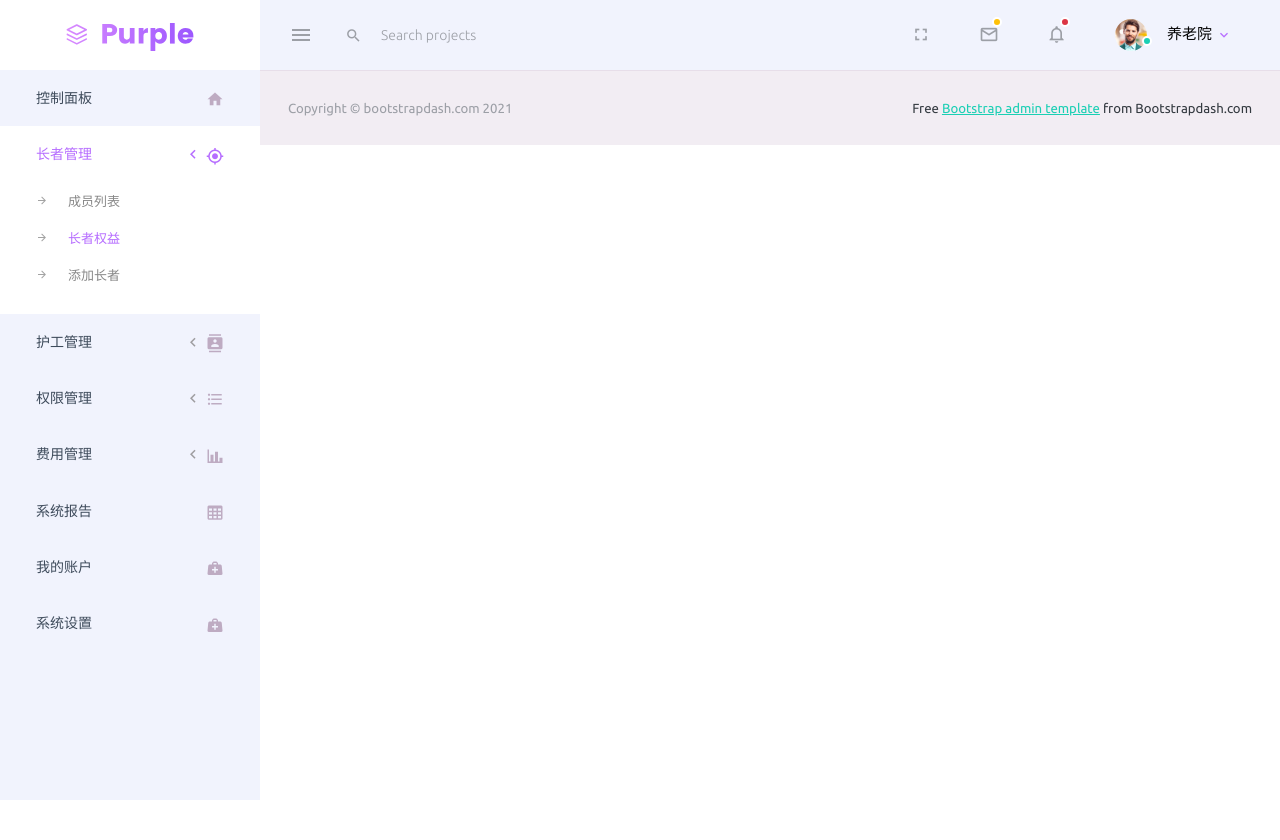
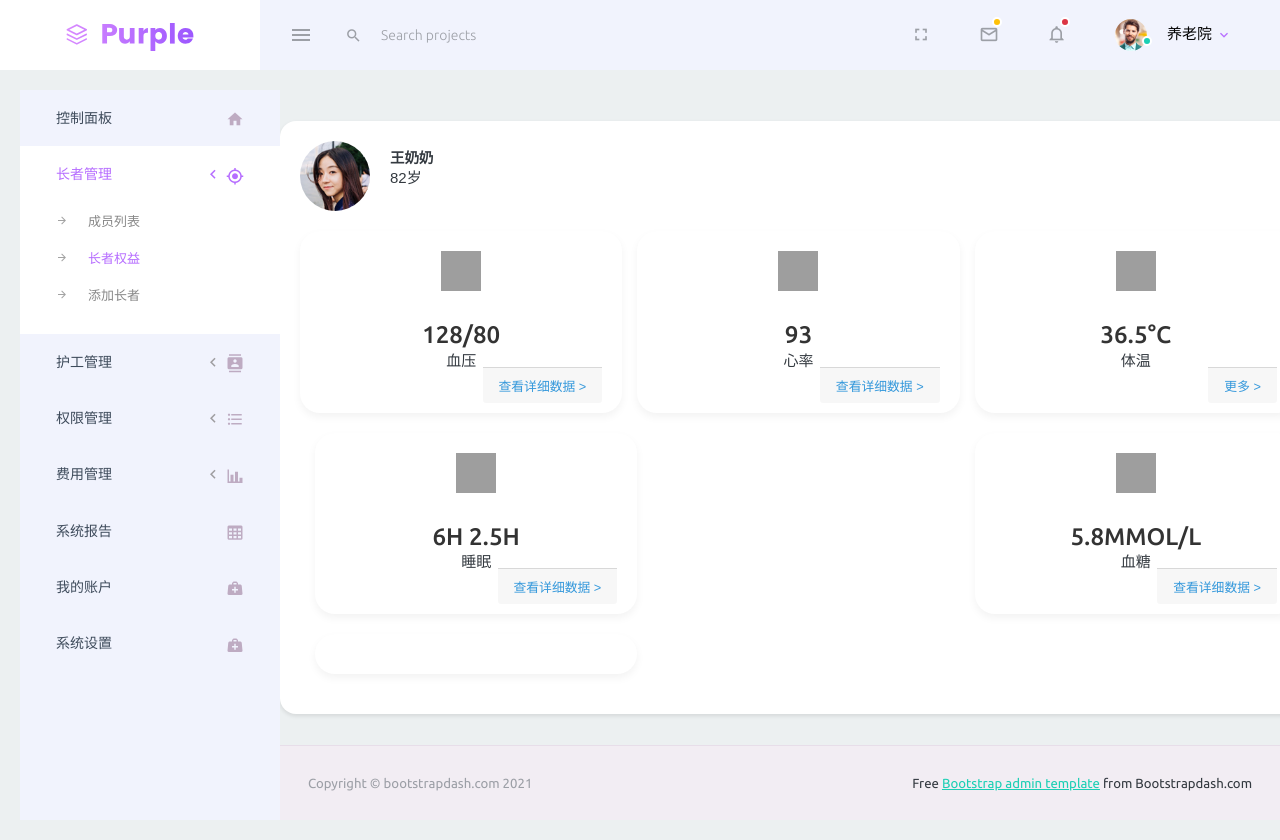
Before and after one commit to hnlxy/SmartEyeWeb, a Flask app: page /elderly-management/elderly-rights in a window 1280 px wide. Before the commit the page ends 800 px from the top, so only its background shows below. Run offline with Flask 3, Linux system fonts and the light colour scheme; a user stored in the database is signed in; parts of the project's set-up code (start-up, migrations or seed data) failed here and were passed over; some libraries are stand-ins or nearby versions; grey boxes are pictures that could not be loaded.

Commit message:
增加长者权益页面

```diff
--- a/templates/pages/elderly-management/elderly_rights.html
+++ b/templates/pages/elderly-management/elderly_rights.html
@@ -1,2 +1,146 @@
 {% extends 'base.html' %}
 {% block title %}长者权益{% endblock title %}
+{%block content%}
+
+<style>
+  body {
+    font-family: 'Arial', sans-serif;
+    background: #ecf0f1;
+    margin: 0;
+    padding: 20px;
+  }
+  .dashboard {
+    width: 1037px;
+    margin: auto;
+    background: white;
+    border-radius: 16px;
+    padding: 20px;
+    box-shadow: 0 2px 4px rgba(0, 0, 0, 0.1);
+  }
+  .profile {
+    display: flex;
+    align-items: center;
+    margin-bottom: 20px;
+  }
+  .profile img {
+    border-radius: 50%;
+    margin-right: 20px;
+  }
+  .profile-info {
+    font-size: 0.9em;
+  }
+  .card-container {
+    display: flex;
+    justify-content: space-between;
+    flex-wrap: wrap;
+  }
+  .card {
+    flex-basis: calc(33.333% - 10px);
+    background: #fff;
+    border-radius: 20px;
+    margin-bottom: 20px;
+    box-shadow: 0 4px 8px rgba(0, 0, 0, 0.05);
+    position: relative;
+    padding: 20px;
+    display: flex;
+    flex-direction: column;
+    align-items: center;
+  }
+  .card:nth-child(2n) {
+    margin-right: 15px;
+    margin-left: 15px;
+  }
+  .card-content {
+    text-align: center;
+    margin: 20px 0;
+  }
+  .card-content h3 {
+    margin: 0;
+    font-size: 1.5em;
+    color: #333;
+  }
+  .card-content p {
+    margin: 0;
+  }
+  .card-footer {
+    position: absolute;
+    bottom: 10px;
+    right: 20px;
+    font-size: 0.8em;
+    color: #999;
+  }
+  .card-footer a {
+    color: #3498db;
+    text-decoration: none;
+  }
+  .card-icon {
+    background-size: cover;
+    height: 40px;
+    width: 40px;
+    margin-bottom: 10px;
+  }
+  /* Add specific icons' background images here using CSS classes or inline styles */
+</style>
+</head>
+<body>
+<div class="dashboard">
+  <div class="profile">
+    <img src="'/static/assets/images/faces/face2.jpg" width="70">
+    <div class="profile-info">
+      <strong>王奶奶</strong>
+      <p>82岁</p>
+    </div>
+  </div>
+  <div class="card-container">
+    <!-- Row 1 -->
+    <div class="card">
+      <div class="card-icon" style="background-image: url('blood-pressure-icon.png');"></div>
+      <div class="card-content">
+        <h3>128/80</h3>
+        <p>血压</p>
+      </div>
+      <div class="card-footer"><a href="#">查看详细数据 ></a></div>
+    </div>
+    <div class="card">
+      <div class="card-icon" style="background-image: url('heart-rate-icon.png');"></div>
+      <div class="card-content">
+        <h3>93</h3>
+        <p>心率</p>
+      </div>
+      <div class="card-footer"><a href="#">查看详细数据 ></a></div>
+    </div>
+    <div class="card">
+      <div class="card-icon" style="background-image: url('temperature-icon.png');"></div>
+      <div class="card-content">
+        <h3>36.5°C</h3>
+        <p>体温</p>
+      </div>
+      <div class="card-footer"><a href="#">更多 ></a></div>
+    </div>
+    <!-- Row 2 -->
+    <div class="card">
+      <div class="card-icon" style="background-image: url('sleep-icon.png');"></div>
+      <div class="card-content">
+        <h3>6H 2.5H</h3>
+        <p>睡眠</p>
+      </div>
+      <div class="card-footer"><a href="#">查看详细数据 ></a></div>
+    </div>
+    <div class="card">
+      <div class="card-icon" style="background-image: url('blood-sugar-icon.png');"></div>
+      <div class="card-content">
+        <h3>5.8MMOL/L</h3>
+        <p>血糖</p>
+      </div>
+      <div class="card-footer"><a href="#">查看详细数据 ></a></div>
+    </div>
+    <div class="card">
+      <!-- Placeholder for the 6th card -->
+      <!-- You can duplicate any of the above cards and change its contents accordingly -->
+    </div>
+  </div>
+</div>
+
+
+
+{% endblock content %}
```
Also changed, not shown: models.py (+10 -10 lines).
